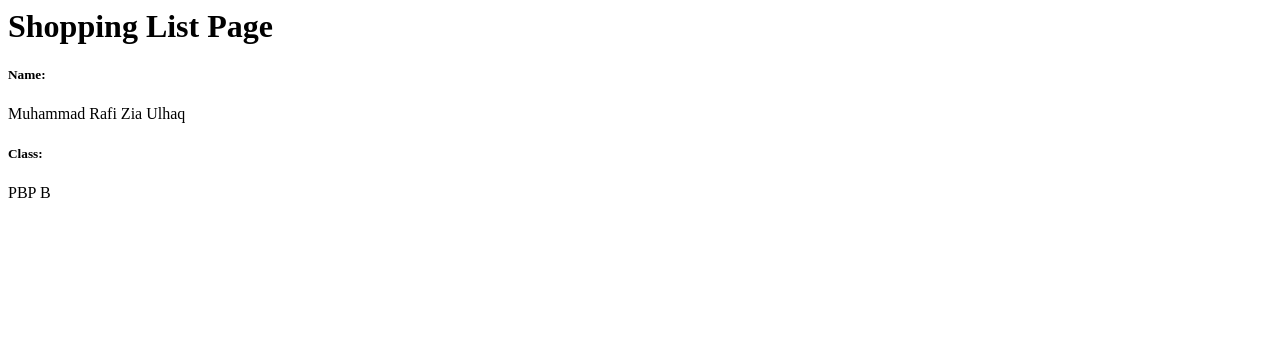
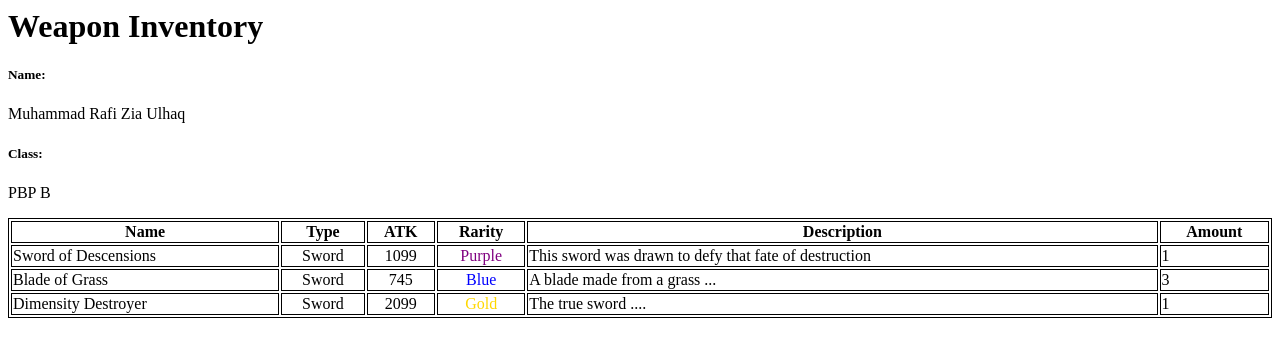
Before and after one commit to rafizia/weapon-inventory, a Django app: page /main/ in a window 1280 px wide. Shown: the top 357 px of the page. Run offline with Django 4.2, Linux system fonts and the light colour scheme.

Commit message:
update main.html

```diff
--- a/main/templates/main.html
+++ b/main/templates/main.html
@@ -1,6 +1,47 @@
-<h1>Shopping List Page</h1>
+<style>
+    table, th, td {
+      border:1px solid black;
+    }
+</style>
+
+<h1>Weapon Inventory</h1>
 
 <h5>Name: </h5>
 <p>{{ name }}<p>
 <h5>Class: </h5>
 <p>{{ class }}<p>
+
+<table style="width:100%">
+    <tr>
+        <th>Name</th>
+        <th>Type</th>
+        <th>ATK</th>
+        <th>Rarity</th>
+        <th>Description</th>
+        <th>Amount</th>
+    </tr>
+    <tr>
+        <td>{{ weapon1 }}</td>
+        <td style="text-align: center;">Sword</td>
+        <td style="text-align: center;">1099</td>
+        <td style="color:purple; text-align: center;">Purple</td>
+        <td>This sword was drawn to defy that fate of destruction</td>
+        <td>1</td>
+    </tr>
+    <tr>
+        <td>Blade of Grass</td>
+        <td style="text-align: center;">Sword</td>
+        <td style="text-align: center;">745</td>
+        <td style="color:blue; text-align: center;">Blue</td>
+        <td>A blade made from a grass ...</td>
+        <td>3</td>
+    </tr>
+    <tr>
+        <td>Dimensity Destroyer</td>
+        <td style="text-align: center;">Sword</td>
+        <td style="text-align: center;">2099</td>
+        <td style="color:gold; text-align: center;">Gold</td>
+        <td>The true sword ....</td>
+        <td>1</td>
+    </tr>
+</table>
--- a/main/views.py
+++ b/main/views.py
@@ -3,7 +3,9 @@ from django.shortcuts import render
 def show_main(request):
     context = {
         'name': 'Muhammad Rafi Zia Ulhaq',
-        'class': 'PBP B'
+        'class': 'PBP B',
+
+        'weapon1': 'Sword of Descensions'
     }
 
     return render(request, "main.html", context)
```
